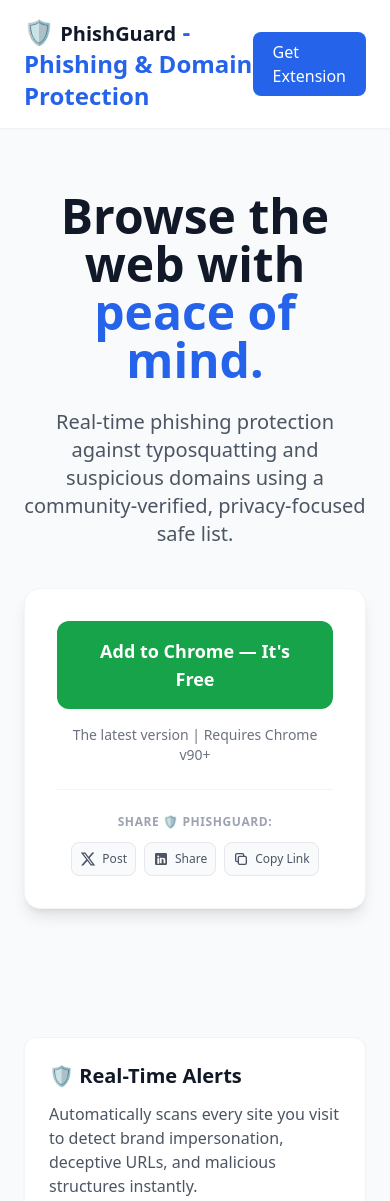
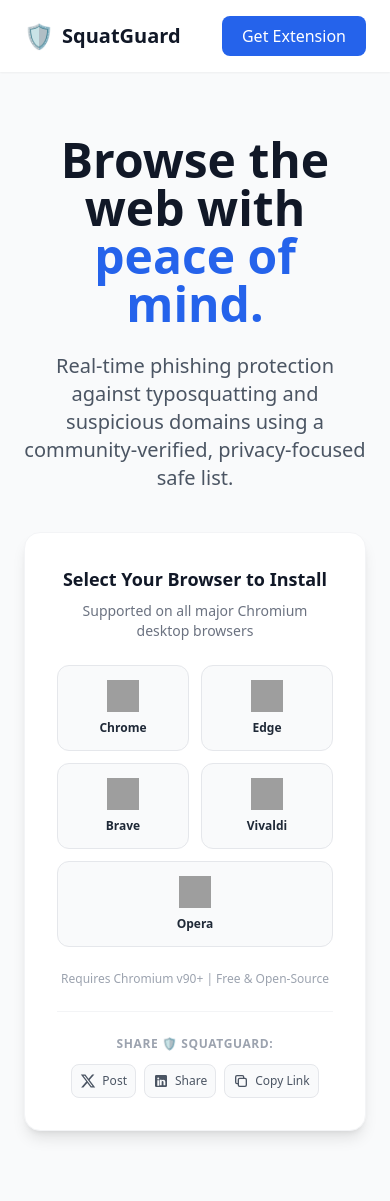
Before and after one commit to erickouassi/phishing-warn-extension, a plain HTML site: page index.html in a window 390 px wide. Shown: the top 1201 px of the page. Drawn offline with nearby package versions, Linux system fonts and the light colour scheme; grey boxes are pictures that could not be loaded.

Commit message:
Add files via upload

```diff
--- a/index.html
+++ b/index.html
@@ -3,7 +3,7 @@
 <head>
     <meta charset="UTF-8">
     <meta name="viewport" content="width=device-width, initial-scale=1.0">
-    <title>PhishGuard | Real-Time Phishing Protection</title>
+    <title>SquatGuard | Real-Time Phishing Protection</title>
     <script src="https://cdn.tailwindcss.com"></script>
 </head>
 <body class="bg-gray-50 text-gray-900 font-sans">
@@ -11,9 +11,11 @@
     <!-- Header -->
     <header class="bg-white shadow-sm sticky top-0 z-50">
         <nav class="max-w-5xl mx-auto px-6 py-4 flex justify-between items-center">
-            <h1 class="text-2xl font-bold text-blue-600"> <span class="text-2xl">🛡️</span>
-        <span class="text-xl font-bold text-gray-900">PhishGuard</span> - Phishing & Domain Protection</h1>
-            <a href="https://chromewebstore.google.com/detail/dffldhkdhhhloidkgodomiddljpjkncm" class="bg-blue-600 text-white px-5 py-2 rounded-lg font-medium hover:bg-blue-700 transition" target="_blank">Get Extension</a>
+            <h1 class="text-2xl font-bold text-blue-600 flex items-center gap-2">
+                <span>🛡️</span>
+                <span class="text-xl font-bold text-gray-900">SquatGuard</span>
+            </h1>
+            <a href="#install" class="bg-blue-600 text-white px-5 py-2 rounded-lg font-medium hover:bg-blue-700 transition">Get Extension</a>
         </nav>
     </header>
 
@@ -22,15 +24,48 @@
         <h2 class="text-5xl font-extrabold mb-6">Browse the web with <span class="text-blue-600">peace of mind.</span></h2>
         <p class="text-xl text-gray-600 mb-10 max-w-2xl mx-auto">Real-time phishing protection against typosquatting and suspicious domains using a community-verified, privacy-focused safe list.</p>
 
-    <div id="install" class="bg-white p-8 rounded-2xl shadow-lg border border-gray-100 inline-block">
-        <a href="https://chromewebstore.google.com/detail/dffldhkdhhhloidkgodomiddljpjkncm" class="bg-green-600 text-white text-lg px-8 py-4 rounded-xl font-bold hover:bg-green-700 transition block" target="_blank">
-            Add to Chrome — It's Free
+        <div id="install" class="bg-white p-8 rounded-2xl shadow-lg border border-gray-100 max-w-3xl mx-auto">
+            <h3 class="text-lg font-bold text-gray-900 mb-2">Select Your Browser to Install</h3>
+            <p class="text-sm text-gray-500 mb-6">Supported on all major Chromium desktop browsers</p>
+
+            <!-- Multi-Browser CTA Grid -->
+            <div class="grid grid-cols-2 sm:grid-cols-3 md:grid-cols-5 gap-3 mb-6">
+                <!-- Google Chrome -->
+                <a href="https://chromewebstore.google.com/detail/phishguard-phishing-domai/dffldhkdhhhloidkgodomiddljpjkncm" target="_blank" rel="noopener" class="flex flex-col items-center justify-center p-3.5 bg-gray-50 hover:bg-gray-100 border border-gray-200 rounded-xl transition group">
+                    <img src="https://cdnjs.cloudflare.com/ajax/libs/browser-logos/70.0.0/chrome/chrome_32x32.png" alt="Chrome" class="w-8 h-8 mb-2 group-hover:scale-110 transition-transform">
+                    <span class="text-xs font-bold text-gray-800">Chrome</span>
                 </a>
-        <p class="text-sm text-gray-500 mt-4">The latest version | Requires Chrome v90+</p>
+
+                <!-- Microsoft Edge -->
+                <a href="https://edge-prefix.vercel.app/?browser=edge&url=https://chromewebstore.google.com/detail/phishguard-phishing-domai/dffldhkdhhhloidkgodomiddljpjkncm" target="_blank" rel="noopener" class="flex flex-col items-center justify-center p-3.5 bg-gray-50 hover:bg-gray-100 border border-gray-200 rounded-xl transition group">
+                    <img src="https://cdnjs.cloudflare.com/ajax/libs/browser-logos/70.0.0/edge/edge_32x32.png" alt="Edge" class="w-8 h-8 mb-2 group-hover:scale-110 transition-transform">
+                    <span class="text-xs font-bold text-gray-800">Edge</span>
+                </a>
+
+                <!-- Brave -->
+                <a href="https://edge-prefix.vercel.app/?browser=brave&url=https://chromewebstore.google.com/detail/phishguard-phishing-domai/dffldhkdhhhloidkgodomiddljpjkncm" target="_blank" rel="noopener" class="flex flex-col items-center justify-center p-3.5 bg-gray-50 hover:bg-gray-100 border border-gray-200 rounded-xl transition group">
+                    <img src="https://cdnjs.cloudflare.com/ajax/libs/browser-logos/70.0.0/brave/brave_32x32.png" alt="Brave" class="w-8 h-8 mb-2 group-hover:scale-110 transition-transform">
+                    <span class="text-xs font-bold text-gray-800">Brave</span>
+                </a>
+
+                <!-- Vivaldi -->
+                <a href="https://edge-prefix.vercel.app/?browser=vivaldi&url=https://chromewebstore.google.com/detail/phishguard-phishing-domai/dffldhkdhhhloidkgodomiddljpjkncm" target="_blank" rel="noopener" class="flex flex-col items-center justify-center p-3.5 bg-gray-50 hover:bg-gray-100 border border-gray-200 rounded-xl transition group">
+                    <img src="https://cdnjs.cloudflare.com/ajax/libs/browser-logos/70.0.0/vivaldi/vivaldi_32x32.png" alt="Vivaldi" class="w-8 h-8 mb-2 group-hover:scale-110 transition-transform">
+                    <span class="text-xs font-bold text-gray-800">Vivaldi</span>
+                </a>
+
+                <!-- Opera -->
+                <a href="https://edge-prefix.vercel.app/?browser=opera&url=https://chromewebstore.google.com/detail/phishguard-phishing-domai/dffldhkdhhhloidkgodomiddljpjkncm" target="_blank" rel="noopener" class="flex flex-col items-center justify-center p-3.5 bg-gray-50 hover:bg-gray-100 border border-gray-200 rounded-xl transition group col-span-2 sm:col-span-1">
+                    <img src="https://cdnjs.cloudflare.com/ajax/libs/browser-logos/70.0.0/opera/opera_32x32.png" alt="Opera" class="w-8 h-8 mb-2 group-hover:scale-110 transition-transform">
+                    <span class="text-xs font-bold text-gray-800">Opera</span>
+                </a>
+            </div>
+
+            <p class="text-xs text-gray-400">Requires Chromium v90+ | Free & Open-Source</p>
 
             <!-- Share Widget -->
             <div class="mt-6 pt-6 border-t border-gray-100 flex flex-col sm:flex-row items-center justify-center gap-3">
-            <span class="text-xs font-semibold text-gray-400 uppercase tracking-wider">Share 🛡️ PhishGuard:</span>
+                <span class="text-xs font-semibold text-gray-400 uppercase tracking-wider">Share 🛡️ SquatGuard:</span>
 
                 <div class="flex items-center gap-2">
                     <!-- Share on X (Twitter) -->
@@ -54,7 +89,8 @@
             </div>
         </div>
     </main>
-       <!-- Features -->
+
+    <!-- Features Section -->
     <section class="max-w-5xl mx-auto px-6 py-16 grid md:grid-cols-3 gap-8">
         <div class="p-6 bg-white rounded-xl shadow-sm border border-gray-100">
             <h3 class="text-xl font-bold mb-3">🛡️ Real-Time Alerts</h3>
@@ -87,7 +123,7 @@
         <div class="bg-gradient-to-r from-blue-50 to-indigo-50 border border-blue-100 rounded-2xl p-8 text-center shadow-sm">
             <h3 class="text-2xl font-bold text-gray-900 mb-2">❤️ Support the Project</h3>
             <p class="text-gray-600 mb-8 max-w-xl mx-auto">
-            PhishGuard is free and open-source. If you find this extension useful, here are a few simple ways you can support its development:
+                SquatGuard is free and open-source. If you find this extension useful, here are a few simple ways you can support its development:
             </p>
 
             <div class="grid md:grid-cols-3 gap-6 text-left">
@@ -96,9 +132,9 @@
                     <div>
                         <div class="text-3xl mb-3">⭐</div>
                         <h4 class="font-bold text-gray-900 mb-1">Leave a Review</h4>
-                    <p class="text-sm text-gray-600 mb-4">Rate PhishGuard on the Web Store to help others discover safer browsing.</p>
+                        <p class="text-sm text-gray-600 mb-4">Rate SquatGuard on the Web Store to help others discover safer browsing.</p>
                     </div>
-                <a href="https://chromewebstore.google.com/detail/dffldhkdhhhloidkgodomiddljpjkncm" target="_blank" class="text-sm font-semibold text-blue-600 hover:text-blue-800 transition">
+                    <a href="https://chromewebstore.google.com/detail/phishguard-phishing-domai/dffldhkdhhhloidkgodomiddljpjkncm" target="_blank" class="text-sm font-semibold text-blue-600 hover:text-blue-800 transition">
                         Write a Review →
                     </a>
                 </div>
@@ -133,19 +169,22 @@
 
     <!-- Footer -->
     <footer class="max-w-5xl mx-auto px-6 py-12 border-t border-gray-200 text-center text-gray-500">
-        <p class="mb-4"> <span class="text-2xl">🛡️</span>
-        <span class="text-xl font-bold text-gray-900">PhishGuard</span> is open and transparent.</p>
-        <div class="space-x-4">
+        <p class="mb-4">
+            <span class="text-2xl">🛡️</span>
+            <span class="text-xl font-bold text-gray-900">SquatGuard</span> is open and transparent.
+        </p>
+        <div class="space-x-4 mb-4">
             <a href="https://erickouassi.blogspot.com/p/contact-us.html" class="hover:text-blue-600" target="_blank">Support</a>
             <a href="Privacy-policy.html" class="hover:text-blue-600">Privacy Policy</a>
             <a href="https://github.com/erickouassi/phishing-warn-extension" class="hover:text-blue-600" target="_blank">GitHub</a>
         </div>
-        <p class="mb-4">This website and extension are not affiliated with or endorsed by Google LLC.</p>
+        <p class="text-xs text-gray-400">This website and extension are not affiliated with or endorsed by Google LLC.</p>
     </footer>
+
     <script>
         document.addEventListener('DOMContentLoaded', () => {
             const pageUrl = encodeURIComponent(window.location.href);
-    const shareText = encodeURIComponent("Protect your browser against phishing and typosquatting with PhishGuard!");
+            const shareText = encodeURIComponent("Protect your browser against phishing and typosquatting with SquatGuard!");
 
             // Dynamic Share Links
             document.getElementById('share-x').href = `https://x.com/intent/post?text=${shareText}&url=${pageUrl}`;
```
Lines whose indentation alone changed are shown as unchanged.
